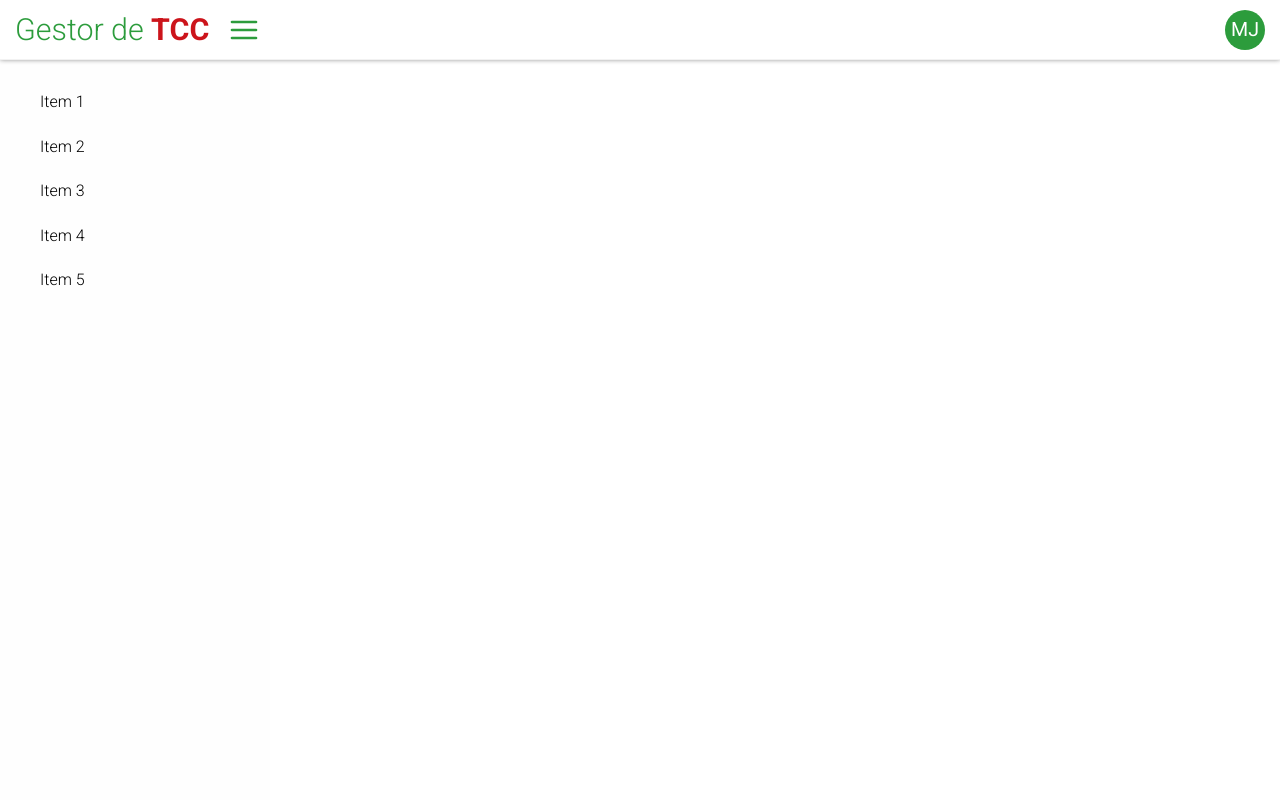
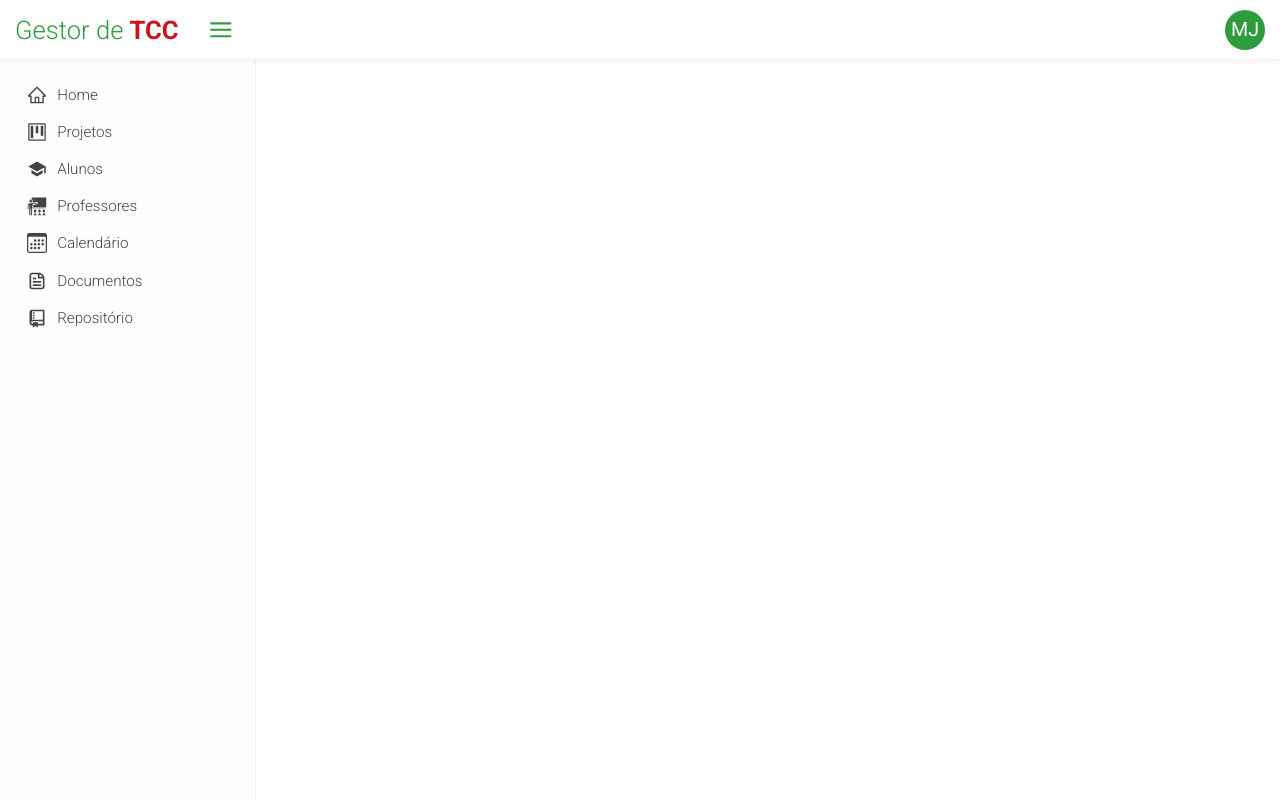
Before and after one commit to mattheusz/gestor-tcc-frontend-react, a React (Create React App) app: page /home in a window 1280 px wide. Built offline with nearby package versions, Linux system fonts and the light colour scheme.

Commit message:
sidebar estilizada (faltando alguns detalhes)

```diff
--- a/src/components/HeaderDashboard.js
+++ b/src/components/HeaderDashboard.js
@@ -44,12 +44,12 @@ const Header = styled.header`
     align-items: center;
     background-color: white;
     border-bottom: 1px solid rgba(0, 0, 0, 0.05);
-    box-shadow: 0 .3px 5px grey;
+    box-shadow: 0 2px 5px rgba(0, 0, 0, 0.05);
     z-index: 5;
 `
 const LogoDashboard = styled(Logo)`
     display: inline-block;
-    font-size: 1.9rem;
+    font-size: 1.6rem;
     margin: 0;
     margin-left: 15px;
 `
@@ -59,9 +59,9 @@ const LinkToHome = styled(Link)`
 
 const Hamburguer = styled(FiMenu)`
     position: absolute;
-    left: 228px;
+    left: 208px;
     color: ${props => props.theme.color.primary};
-    font-size: 2rem;;
+    font-size: 1.6rem;;
     cursor: pointer;
 `
 
--- a/src/components/Sidebar.js
+++ b/src/components/Sidebar.js
@@ -2,21 +2,23 @@ import React, { useContext } from 'react';
 import { Link } from 'react-router-dom';
 import styled from 'styled-components';
 import { SidebarContext } from './DashboardLayout';
+import { coordenador } from "../userType";
+
+import { AiOutlineHome } from "react-icons/ai";
 
 function Sidebar(props) {
-
 
     const sidebarContext = useContext(SidebarContext);
     const { showSidebar } = sidebarContext;
 
+
+
     return (
         <Wrapper showSidebar={showSidebar}>
             <Menu>
-                <MenuItem><LinkMenuItem>Item 1</LinkMenuItem></MenuItem>
-                <MenuItem><LinkMenuItem>Item 2</LinkMenuItem></MenuItem>
-                <MenuItem><LinkMenuItem>Item 3</LinkMenuItem></MenuItem>
-                <MenuItem><LinkMenuItem>Item 4</LinkMenuItem></MenuItem>
-                <MenuItem><LinkMenuItem>Item 5</LinkMenuItem></MenuItem>
+                {coordenador.map(({ icon, description, to }) =>
+                    <MenuItem><LinkMenuItem to={to}>{icon} <span>{description}</span> </LinkMenuItem></MenuItem>
+                )}
             </Menu>
         </Wrapper>
     );
@@ -29,25 +31,70 @@ const Wrapper = styled.nav`
     position: fixed;
     top: 0;
     left: ${props => props.showSidebar ? 0 : '-230px'};
-    width: 270px;
+    width: 256px;
     height: 100vh;
     overflow-y: auto;
     margin-top: 60px;
     background-color: #FEFEFE;
     transition: left .3s;
+    border-right: 1px solid rgba(0, 0, 0, 0.05);
 `
 
 const Menu = styled.ul`
-    padding: .2rem 0 0;
+    padding: 0;
 `
 
 const MenuItem = styled.li`
-    font-size: 1rem;
+    font-size: .95rem;
     font-weight: 300;
     display: block;
 `
 const LinkMenuItem = styled(Link)`
     display: block;
-    padding: .8rem 2.5rem .8rem;
-    color: black;
+    padding: .6rem 2.5rem .6rem 1.7rem;
+    color: rgba(0, 0, 0, .75);
+    color: #444444;
+    position: relative;
+
+    svg{
+        width: 20px;
+        height: auto;
+        position: absolute;
+        top: 50%;
+        transform: translateY(-50%);
+    }
+
+    span{
+        padding-left: 30px;
+        z-index: 5;
+    }
+
+    ::before{
+            content: '';
+            position: absolute;
+            top: 0;
+            left: 0;
+            width: 100%;
+            height: 100%;
+        }
+
+    &:hover{
+        color: ${props => props.theme.color.primary};
+        font-weight: 400;
+        color: white;
+
+        ::before{
+            content: '';
+            position: absolute;
+            top: 0;
+            left: 0;
+            width: 100%;
+            height: 100%;
+            background-color: ${props => props.theme.color.secondary};
+            z-index: -21;
+            border-radius: 0 25px 25px 0;
+
+
+        }
+    }
 `
--- a/src/pages/Home.js
+++ b/src/pages/Home.js
@@ -4,6 +4,7 @@ import DashboardLayout from '../components/DashboardLayout';
 function Home(props) {
     return (
         <DashboardLayout>
+
         </DashboardLayout>
     );
 }
--- a/src/userType.js
+++ b/src/userType.js
@@ -1,18 +1,68 @@
-const coordenador = {
-    projetos: 'Projetos',
-    alunos: 'Alunos',
-    professores: 'Professores',
-    calendario: 'Calendário',
-    documentos: 'Documentos'
-    repositorio: 'Repositório',
-}
+// export const coordenador = {
+//     projetos: 'Projetos',
+//     alunos: 'Alunos',
+//     professores: 'Professores',
+//     calendario: 'Calendário',
+//     documentos: 'Documentos',
+//     repositorio: 'Repositório',
+// }
+
+import React from 'react';
+import { AiOutlineHome } from 'react-icons/ai';
+import { VscProject } from 'react-icons/vsc';
+import { IoMdSchool } from 'react-icons/io';
+import { GiTeacher } from 'react-icons/gi';
+import { BsCalendar } from 'react-icons/bs';
+import { CgFileDocument } from 'react-icons/cg';
+import { RiGitRepositoryLine } from 'react-icons/ri';
+
+
+export const coordenador = [
+    {
+        icon: <AiOutlineHome />,
+        description: 'Home',
+        to: '/home'
+    },
+    {
+        icon: <VscProject />,
+        description: 'Projetos',
+        to: '/home'
+    },
+    {
+        icon: <IoMdSchool />,
+        description: 'Alunos',
+        to: '/home'
+    },
+    {
+        icon: <GiTeacher />,
+        description: 'Professores',
+        to: '/home'
+    },
+    {
+        icon: <BsCalendar />,
+        description: 'Calendário',
+        to: '/home'
+    },
+    {
+        icon: <CgFileDocument />,
+        description: 'Documentos',
+        to: '/home'
+    },
+    {
+        icon: <RiGitRepositoryLine />,
+        description: 'Repositório',
+        to: '/home'
+    },
+
+]
+
 
 const tecnicoAdministrativo = {
     projetos: 'Projetos',
     alunos: 'Alunos',
     professores: 'Professores',
     calendario: 'Calendário',
-    documentos: 'Documentos'
+    documentos: 'Documentos',
     repositorio: 'Repositório',
 }
 
@@ -20,23 +70,23 @@ const tecnicoAdministrativo = {
 const aluno = {
     professores: 'Professores',
     calendario: 'Calendário',
-    documentos: 'Documentos'
+    documentos: 'Documentos',
     repositorio: 'Repositório',
 }
 
 const alunoOrientando = {
-    atividades: 'Atividades'
+    atividades: 'Atividades',
     orientacoes: 'Orientações',
     calendario: 'Calendário',
-    documentos: 'Documentos'
+    documentos: 'Documentos',
     repositorio: 'Repositório',
 }
 
 const professorOrientador = {
-    projetos: 'Projetos'
+    projetos: 'Projetos',
     orientacoes: 'Orientações',
-    propostas: 'Propostas'
+    propostas: 'Propostas',
     calendario: 'Calendário',
-    documentos: 'Documentos'
+    documentos: 'Documentos',
     repositorio: 'Repositório',
 }
```
